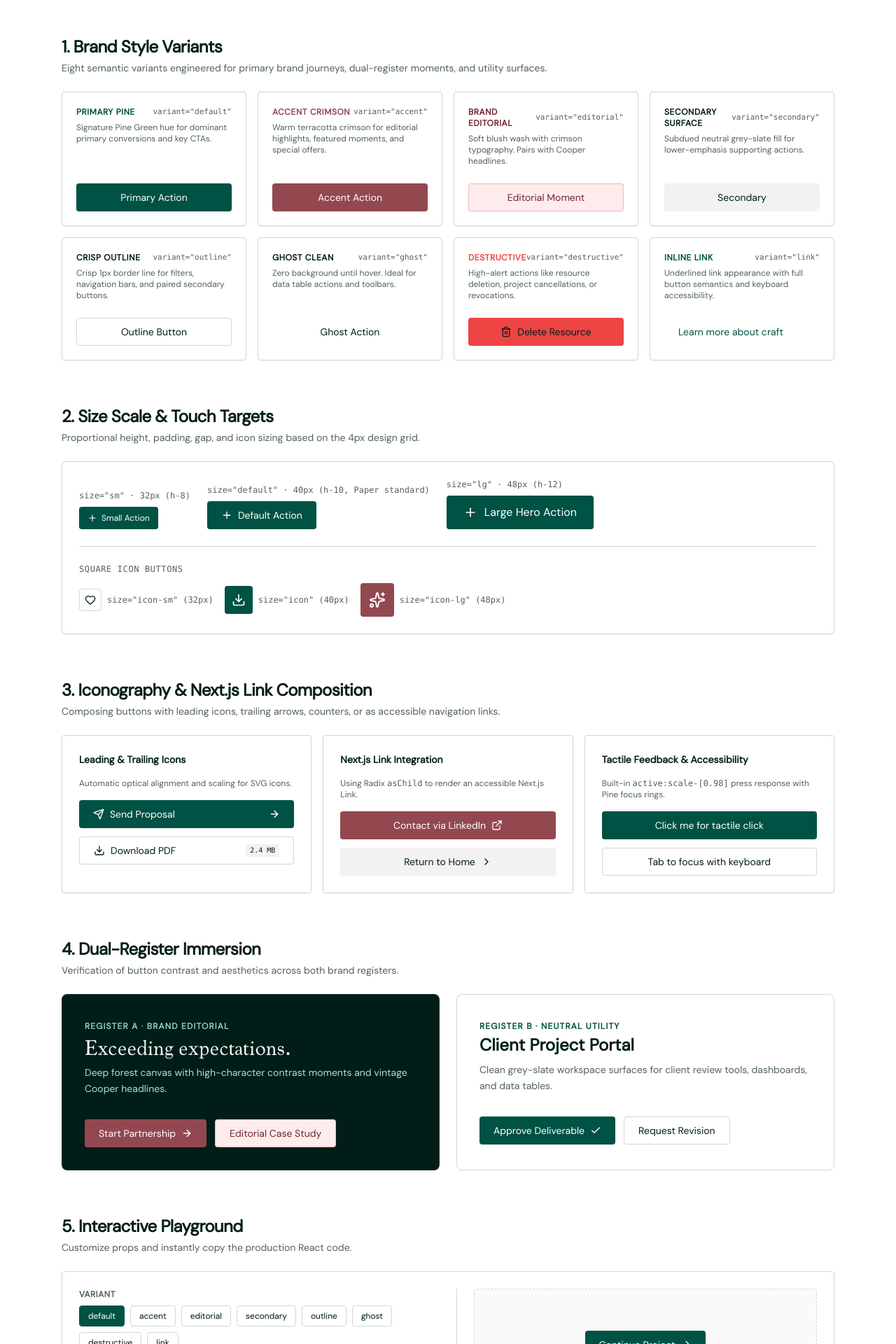
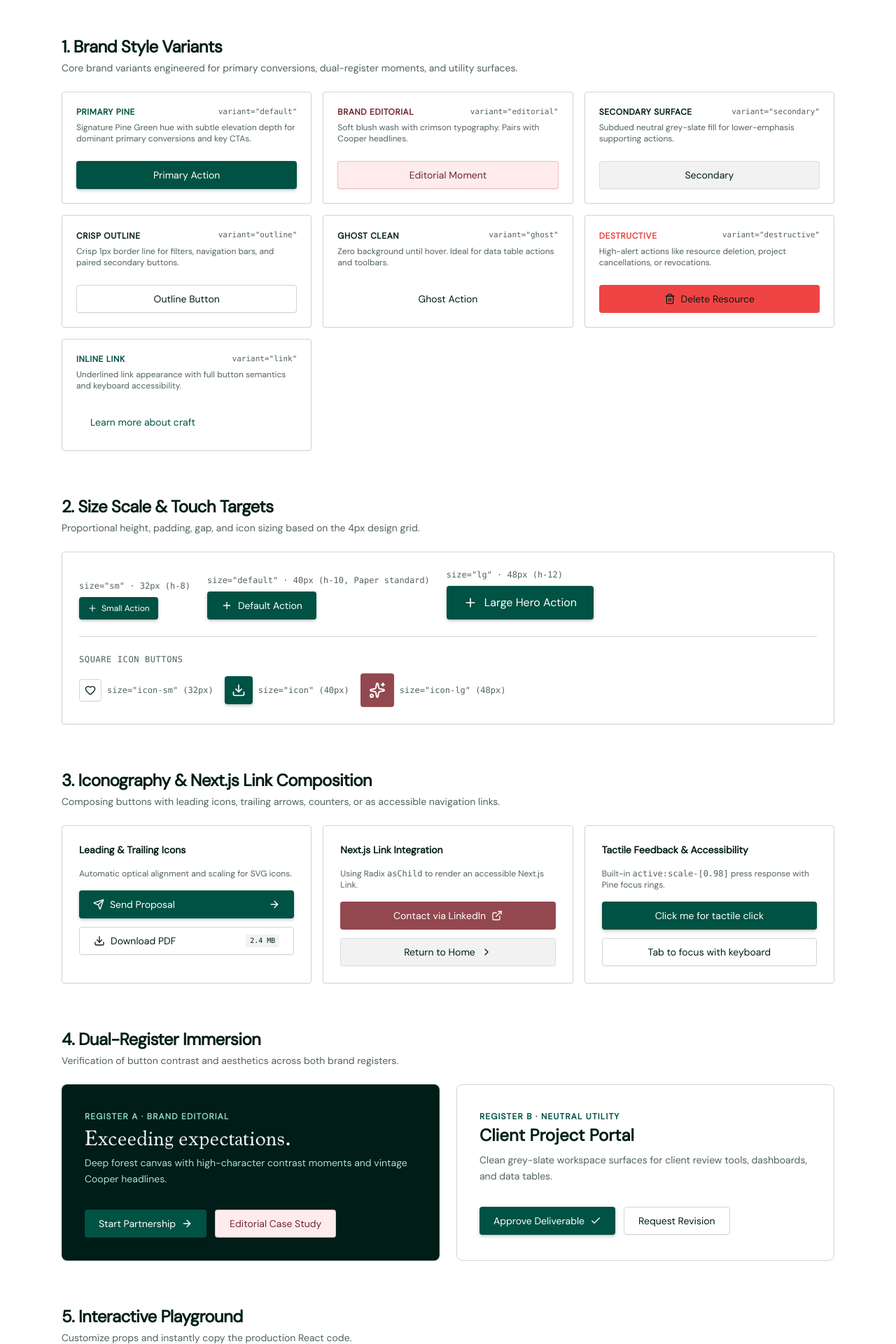
Before and after one commit to bergets/kohl-design, a Next.js app: page /design-system/button in a window 1280 px wide. Shown: the part 380-2300 px from the top of the page at 70% size. Built offline with nearby package versions, Linux system fonts and the light colour scheme.

Commit message:
Enhance button depth with subtle shadows and remove accent variant

```diff
--- a/app/design-system/button/page.tsx
+++ b/app/design-system/button/page.tsx
@@ -31,7 +31,7 @@ export default function ButtonShowcasePage() {
 
   // Playground state
   const [selectedVariant, setSelectedVariant] = React.useState<
-    "default" | "accent" | "editorial" | "secondary" | "outline" | "ghost" | "destructive" | "link"
+    "default" | "editorial" | "secondary" | "outline" | "ghost" | "destructive" | "link"
   >("default");
   const [selectedSize, setSelectedSize] = React.useState<"sm" | "default" | "lg">("default");
   const [playgroundText, setPlaygroundText] = React.useState("Continue Project");
@@ -134,11 +134,11 @@ export default function ButtonShowcasePage() {
           <div className="space-y-1">
             <h2 className="text-2xl font-bold tracking-tight">1. Brand Style Variants</h2>
             <p className="text-sm text-muted-foreground">
-              Eight semantic variants engineered for primary brand journeys, dual-register moments, and utility surfaces.
+              Core brand variants engineered for primary conversions, dual-register moments, and utility surfaces.
             </p>
           </div>
 
-          <div className="grid grid-cols-1 gap-4 sm:grid-cols-2 lg:grid-cols-4">
+          <div className="grid grid-cols-1 gap-4 sm:grid-cols-2 lg:grid-cols-3">
             {/* Primary / Default */}
             <div className="rounded-[4px] border border-border bg-card p-5 space-y-4 flex flex-col justify-between shadow-xs">
               <div className="space-y-1.5">
@@ -149,7 +149,7 @@ export default function ButtonShowcasePage() {
                   <code className="text-[11px] font-mono text-muted-foreground">variant="default"</code>
                 </div>
                 <p className="text-xs text-muted-foreground">
-                  Signature Pine Green hue for dominant primary conversions and key CTAs.
+                  Signature Pine Green hue with subtle elevation depth for dominant primary conversions and key CTAs.
                 </p>
               </div>
               <div className="pt-2">
@@ -160,31 +160,6 @@ export default function ButtonShowcasePage() {
                   className="w-full"
                 >
                   Primary Action
-                </Button>
-              </div>
-            </div>
-
-            {/* Accent / Crimson */}
-            <div className="rounded-[4px] border border-border bg-card p-5 space-y-4 flex flex-col justify-between shadow-xs">
-              <div className="space-y-1.5">
-                <div className="flex items-center justify-between">
-                  <span className="text-xs font-semibold uppercase tracking-wider text-accent">
-                    Accent Crimson
-                  </span>
-                  <code className="text-[11px] font-mono text-muted-foreground">variant="accent"</code>
-                </div>
-                <p className="text-xs text-muted-foreground">
-                  Warm terracotta crimson for editorial highlights, featured moments, and special offers.
-                </p>
-              </div>
-              <div className="pt-2">
-                <Button
-                  variant="accent"
-                  loading={isLoading}
-                  disabled={isDisabled}
-                  className="w-full"
-                >
-                  Accent Action
                 </Button>
               </div>
             </div>
@@ -500,7 +475,7 @@ export default function ButtonShowcasePage() {
                 </p>
               </div>
               <div className="flex flex-wrap gap-3 pt-2">
-                <Button variant="accent" size="default">
+                <Button variant="default" size="default">
                   Start Partnership <ArrowRight />
                 </Button>
                 <Button variant="editorial" size="default">
@@ -552,7 +527,7 @@ export default function ButtonShowcasePage() {
                 </label>
                 <div className="flex flex-wrap gap-2">
                   {(
-                    ["default", "accent", "editorial", "secondary", "outline", "ghost", "destructive", "link"] as const
+                    ["default", "editorial", "secondary", "outline", "ghost", "destructive", "link"] as const
                   ).map((v) => (
                     <button
                       key={v}
--- a/app/design-system/page.tsx
+++ b/app/design-system/page.tsx
@@ -108,8 +108,8 @@ export default function MyFeature() {
   return (
     <div className="flex gap-3">
       <Button variant="default">Primary Pine</Button>
-      <Button variant="accent">Accent Crimson</Button>
       <Button variant="editorial">Editorial Moment</Button>
+      <Button variant="secondary">Secondary Surface</Button>
       <Button variant="outline" loading>Saving...</Button>
     </div>
   )
--- a/components/ui/button.tsx
+++ b/components/ui/button.tsx
@@ -11,15 +11,15 @@ const buttonVariants = cva(
     variants: {
       variant: {
         default:
-          "bg-primary text-primary-foreground shadow-xs hover:bg-pine-700 active:bg-pine-800 dark:hover:bg-pine-500",
+          "bg-primary text-primary-foreground shadow-[0_1px_2px_rgba(0,0,0,0.08),0_2px_5px_rgba(0,32,26,0.22)] hover:bg-pine-700 active:bg-pine-800 dark:hover:bg-pine-500",
         accent:
           "bg-accent text-accent-foreground shadow-xs hover:bg-crimson-600 active:bg-crimson-700 dark:hover:bg-crimson-500",
         editorial:
-          "bg-crimson-50 text-crimson-600 border border-crimson-200/70 hover:bg-crimson-100 hover:border-crimson-300 active:bg-crimson-200/60 dark:bg-crimson-900/30 dark:text-crimson-100 dark:border-crimson-700/40 dark:hover:bg-crimson-900/50",
+          "bg-crimson-50 text-crimson-600 border border-crimson-200/70 shadow-2xs hover:bg-crimson-100 hover:border-crimson-300 active:bg-crimson-200/60 dark:bg-crimson-900/30 dark:text-crimson-100 dark:border-crimson-700/40 dark:hover:bg-crimson-900/50",
         secondary:
-          "bg-secondary text-secondary-foreground hover:bg-neutral-200 active:bg-neutral-300 dark:hover:bg-neutral-700 dark:active:bg-neutral-600",
+          "bg-secondary text-secondary-foreground border border-border/70 shadow-2xs hover:bg-neutral-200 active:bg-neutral-300 dark:hover:bg-neutral-700 dark:active:bg-neutral-600",
         outline:
-          "border border-border bg-transparent text-foreground hover:bg-neutral-50 dark:hover:bg-neutral-800/60 active:bg-neutral-100 dark:active:bg-neutral-800",
+          "border border-border bg-transparent text-foreground shadow-2xs hover:bg-neutral-50 dark:hover:bg-neutral-800/60 active:bg-neutral-100 dark:active:bg-neutral-800",
         ghost:
           "text-foreground hover:bg-neutral-100 hover:text-foreground dark:hover:bg-neutral-800/60 active:bg-neutral-200 dark:active:bg-neutral-700",
         destructive:
```
